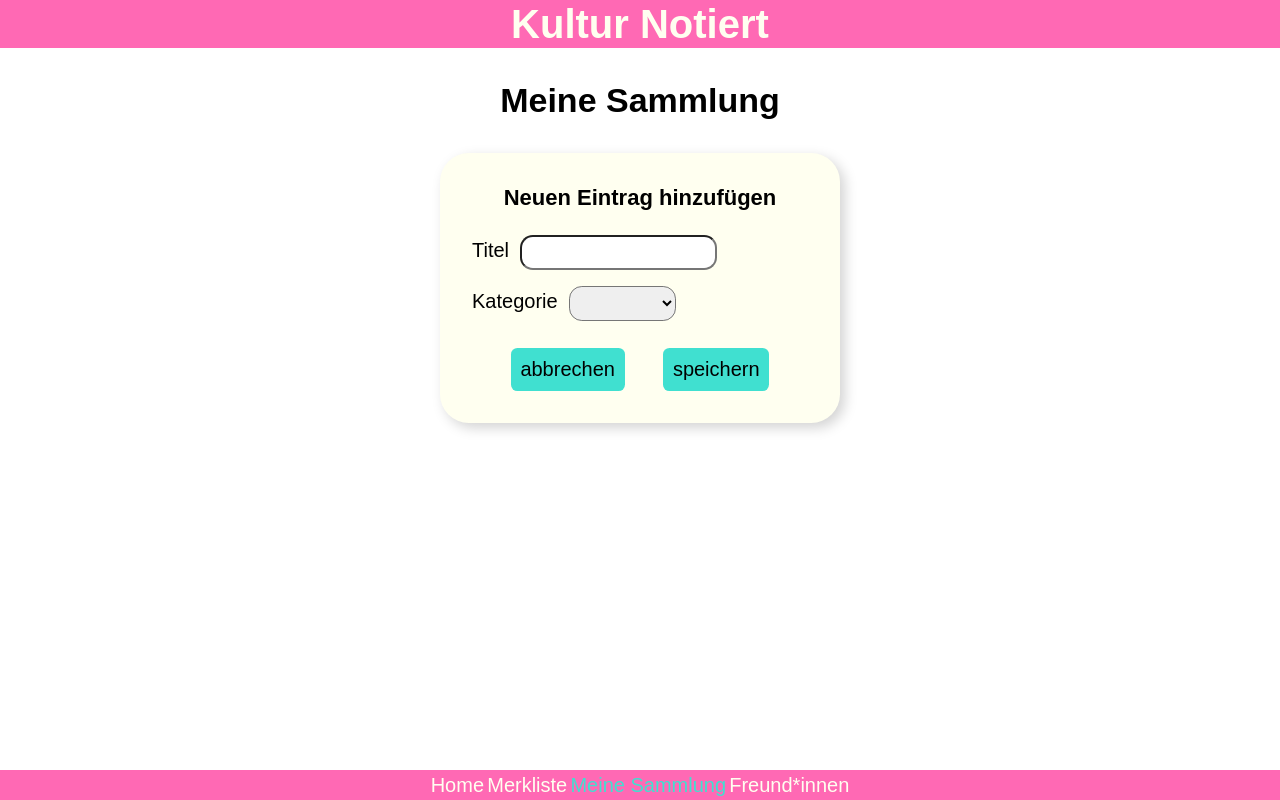
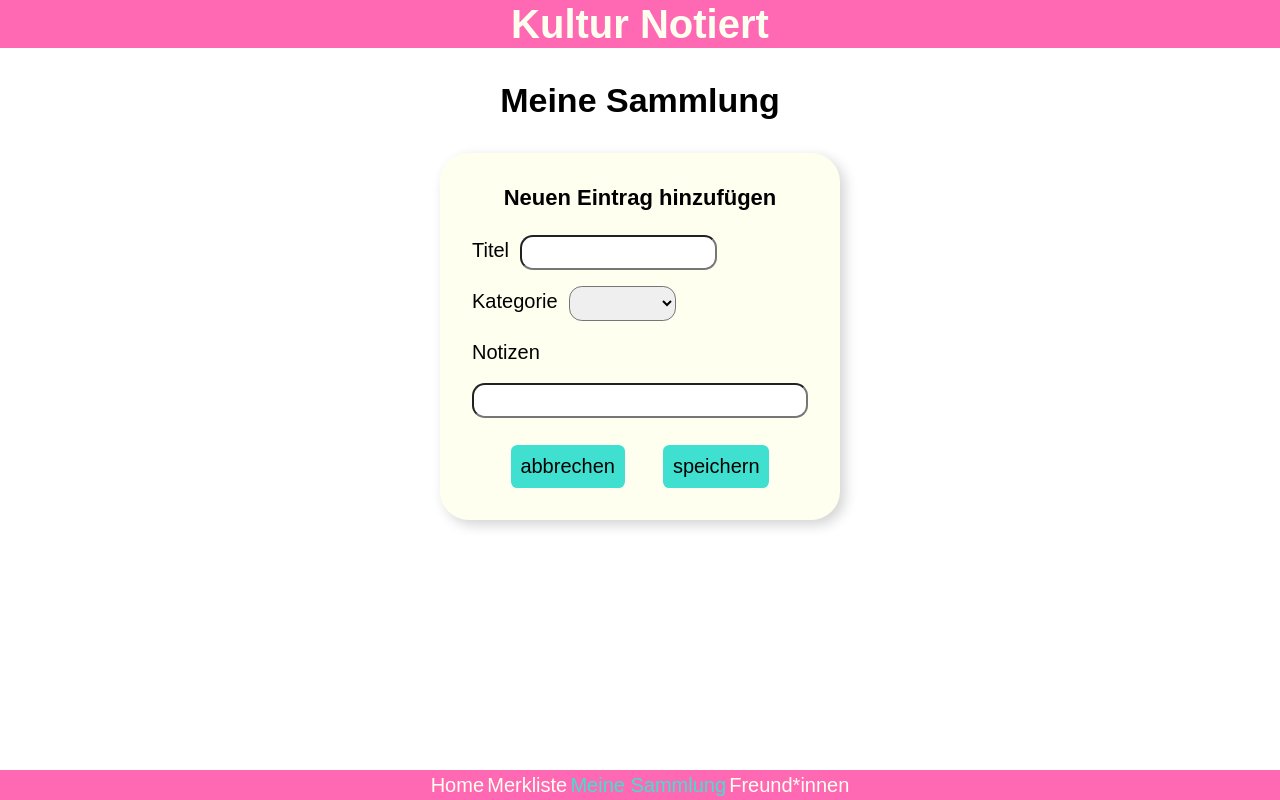
Before and after one commit to felixcanditt/kultur-notiert-vercel, a React (Create React App) app in the folder client/: page /library in a window 1280 px wide. Built offline with nearby package versions, Linux system fonts and the light colour scheme.

Commit message:
introducing notes input

```diff
--- a/client/src/components/LibraryForm.js
+++ b/client/src/components/LibraryForm.js
@@ -74,6 +74,9 @@ export default function LibraryForm({
         </select>
       </label>
 
+      <label htmlFor="notes">Notizen</label>
+      <input type="text" />
+
       <Buttons>
         <button type="reset" onClick={handleFormCancelation}>
           abbrechen
@@ -83,6 +86,9 @@ export default function LibraryForm({
     </Form>
   );
 }
+
+/* border: ${(props) =>
+      props.isNotes ? '100px red solid' : '100px blue solid'}; */
 
 const Form = styled.form`
   margin: 0 auto;
@@ -105,9 +111,12 @@ const Form = styled.form`
 
   input,
   select {
-    margin-left: 0.7rem;
     border-radius: 0.8rem;
     padding: 0.5rem;
+  }
+
+  span {
+    margin-right: 0.7rem;
   }
 `;
 
```
